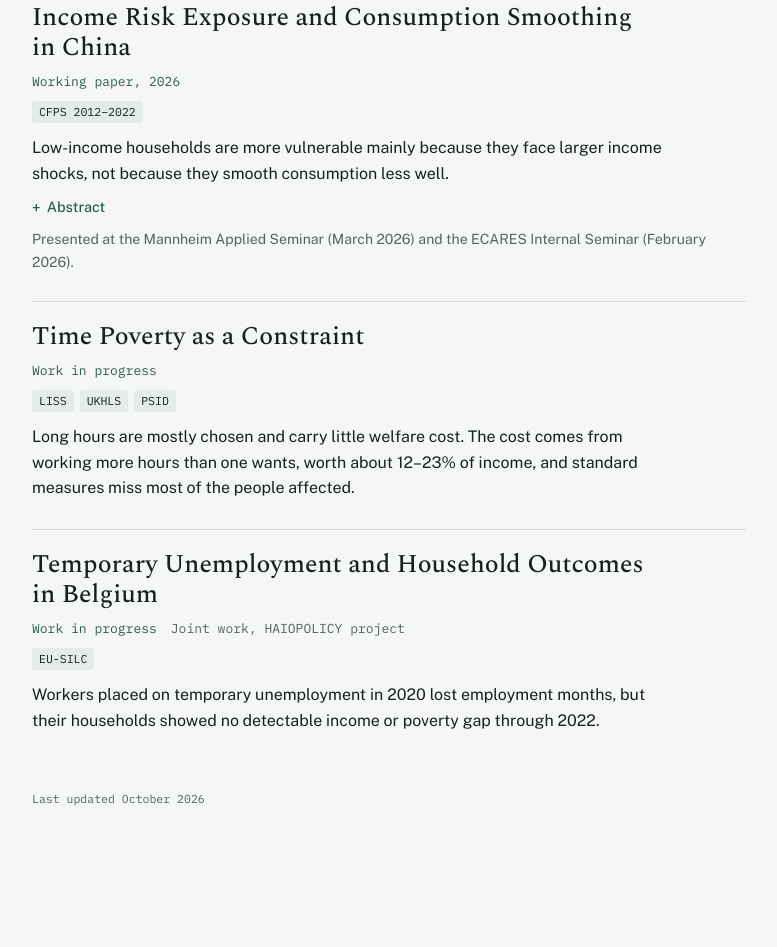
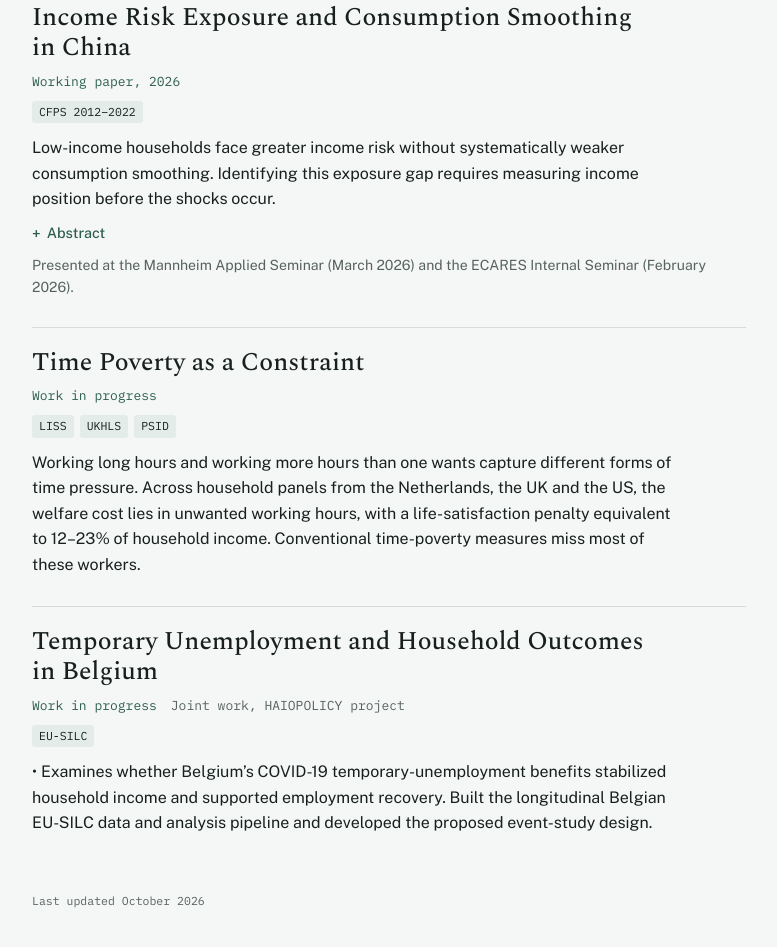
Before and after one commit to XinyuWei25/xinyuwei25.github.io, a plain HTML site: page index.html in a window 1280 px wide. Shown: the part 829-1776 px from the top of the page, without its empty margins (418-1195 px from the left). Before the commit the page ends 1709 px from the top, so only its background shows below. Drawn offline with nearby package versions, Linux system fonts and the light colour scheme.

Commit message:
index.html

```diff
--- a/index.html
+++ b/index.html
@@ -174,10 +174,10 @@ footer { font-family: var(--font-mono); font-size: 0.72rem; color: var(--muted);
         <h3>Income Risk Exposure and Consumption Smoothing in China</h3>
         <div class="meta"><span class="status">Working paper, 2026</span></div>
         <div class="data"><span>CFPS 2012–2022</span></div>
-        <p class="finding">Low-income households are more vulnerable mainly because they face larger income shocks, not because they smooth consumption less well.</p>
+        <p class="finding">Low-income households face greater income risk without systematically weaker consumption smoothing. Identifying this exposure gap requires measuring income position before the shocks occur.</p>
         <details>
           <summary>Abstract</summary>
-          <p>Using six waves of the China Family Panel Studies (2012–2022) and a BPP income-process model estimated by two-step GMM with bootstrap inference, I separate exposure to income shocks from their pass-through to consumption. Transitory income-shock variance is about 40% higher in the bottom than in the top income tercile, while consumption pass-through shows no systematic income gradient. The vulnerability of low-income households comes mainly from greater shock exposure rather than weaker smoothing.</p>
+          <p>Studies of consumption insurance often compare households by how strongly consumption responds to income shocks. This comparison can misstate distributional vulnerability when the size of the shocks also differs across households. Using six waves of the China Family Panel Studies from 2012 to 2022, this paper separately estimates households' exposure to permanent and transitory income shocks and the transmission of those shocks to consumption. Transitory income risk is consistently greater in the bottom income tercile. When income position is fixed using 2012--2014 resources and shocks are measured in later waves, transitory shock variance is 0.327 at the bottom and 0.234 at the top. Very low measured income realizations account for an important part of this difference. Consumption pass-through has no stable income ranking. A U-shaped profile appears when income position is measured outside each local shock window. It is absent when households are ranked before the shocks occur. The central distributional inequality in the data lies in exposure to income risk rather than systematically weaker consumption smoothing at the bottom. Comparing ex ante vulnerability therefore requires income rank to be fixed before the relevant shocks.</p>
         </details>
         <p class="presented">Presented at the Mannheim Applied Seminar (March 2026) and the ECARES Internal Seminar (February 2026).</p>
       </article>
@@ -186,14 +186,14 @@ footer { font-family: var(--font-mono); font-size: 0.72rem; color: var(--muted);
         <h3>Time Poverty as a Constraint</h3>
         <div class="meta"><span class="status">Work in progress</span></div>
         <div class="data"><span>LISS</span><span>UKHLS</span><span>PSID</span></div>
-        <p class="finding">Long hours are mostly chosen and carry little welfare cost. The cost comes from working more hours than one wants, worth about 12–23% of income, and standard measures miss most of the people affected.</p>
+        <p class="finding">Working long hours and working more hours than one wants capture different forms of time pressure. Across household panels from the Netherlands, the UK and the US, the welfare cost lies in unwanted working hours, with a life-satisfaction penalty equivalent to 12–23% of household income. Conventional time-poverty measures miss most of these workers.</p>
       </article>
 
       <article class="paper">
         <h3>Temporary Unemployment and Household Outcomes in Belgium</h3>
         <div class="meta"><span class="status">Work in progress</span><span>Joint work, HAIOPOLICY project</span></div>
         <div class="data"><span>EU-SILC</span></div>
-        <p class="finding">Workers placed on temporary unemployment in 2020 lost employment months, but their households showed no detectable income or poverty gap through 2022.</p>
+        <p class="finding">•	Examines whether Belgium’s COVID-19 temporary-unemployment benefits stabilized household income and supported employment recovery. Built the longitudinal Belgian EU-SILC data and analysis pipeline and developed the proposed event-study design.</p>
       </article>
     </section>
 
```
